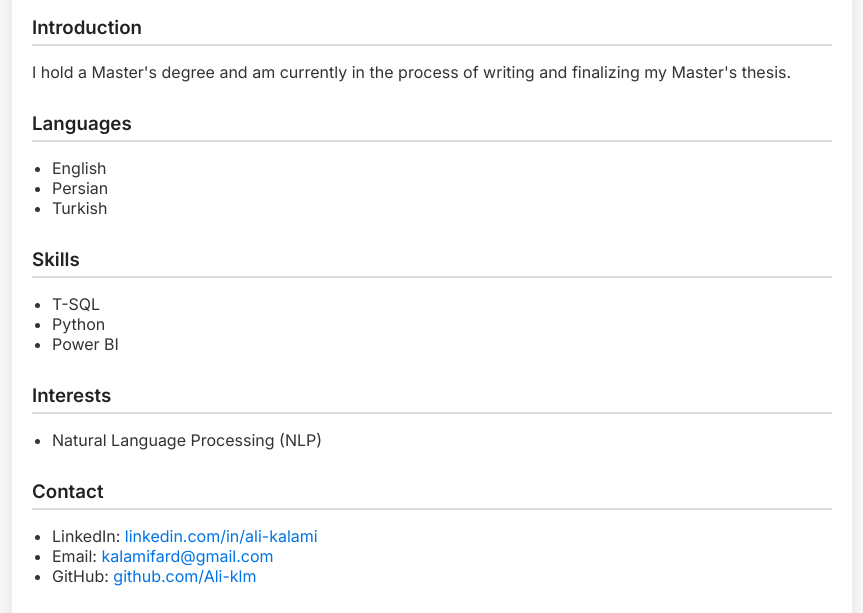
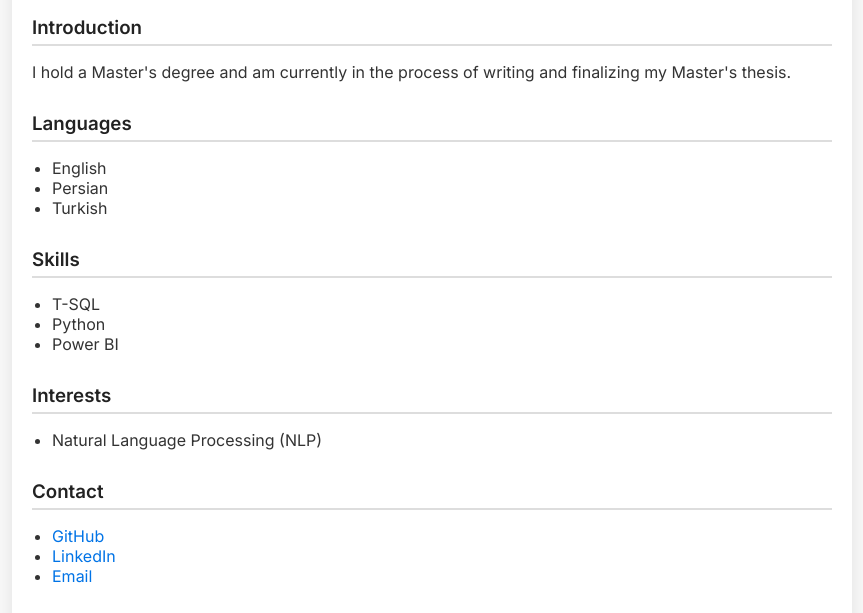
Before and after one commit to Ali-klm/ali-kalamifard.github.io, a plain HTML site: page index.html in a window 1280 px wide. Shown: the part 309-922 px from the top of the page, without its empty margins (208-1071 px from the left). Drawn offline with Linux system fonts and the light colour scheme.

Commit message:
Update index.html

```diff
--- a/index.html
+++ b/index.html
@@ -102,9 +102,9 @@
     <section>
       <h3>Contact</h3>
       <ul>
-        <li>LinkedIn: <a href="https://www.linkedin.com/in/ali-kalami-ba6502230" target="_blank">linkedin.com/in/ali-kalami</a></li>
-        <li>Email: <a href="mailto:kalamifard@gmail.com">kalamifard@gmail.com</a></li>
-        <li>GitHub: <a href="https://github.com/Ali-klm" target="_blank">github.com/Ali-klm</a></li>
+        <li><a href="https://github.com/Ali-klm" target="_blank">GitHub</a></li>
+        <li><a href="https://www.linkedin.com/in/ali-kalami-ba6502230" target="_blank">LinkedIn</a></li>
+        <li><a href="mailto:kalamifard@gmail.com">Email</a></li>
       </ul>
     </section>
 
```
